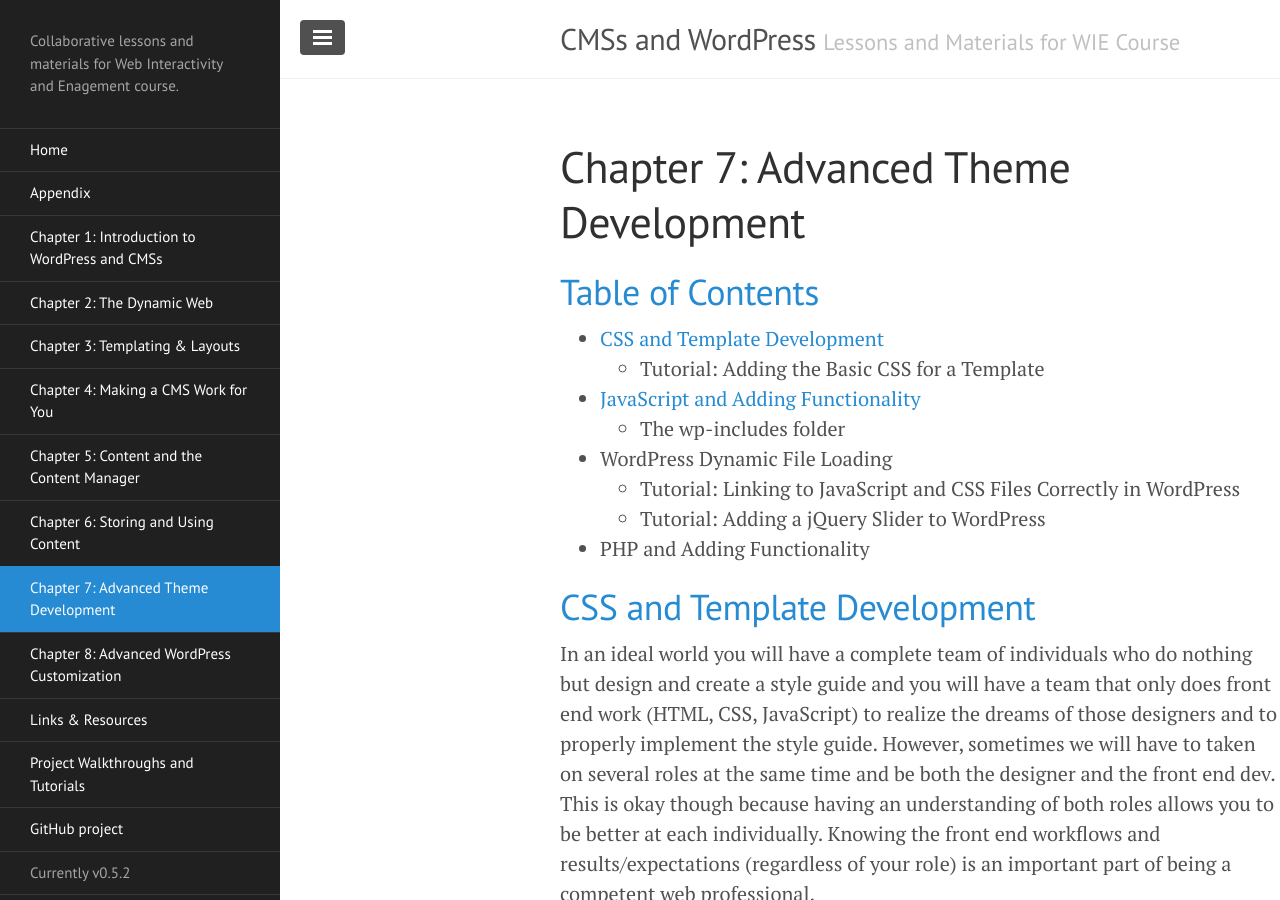
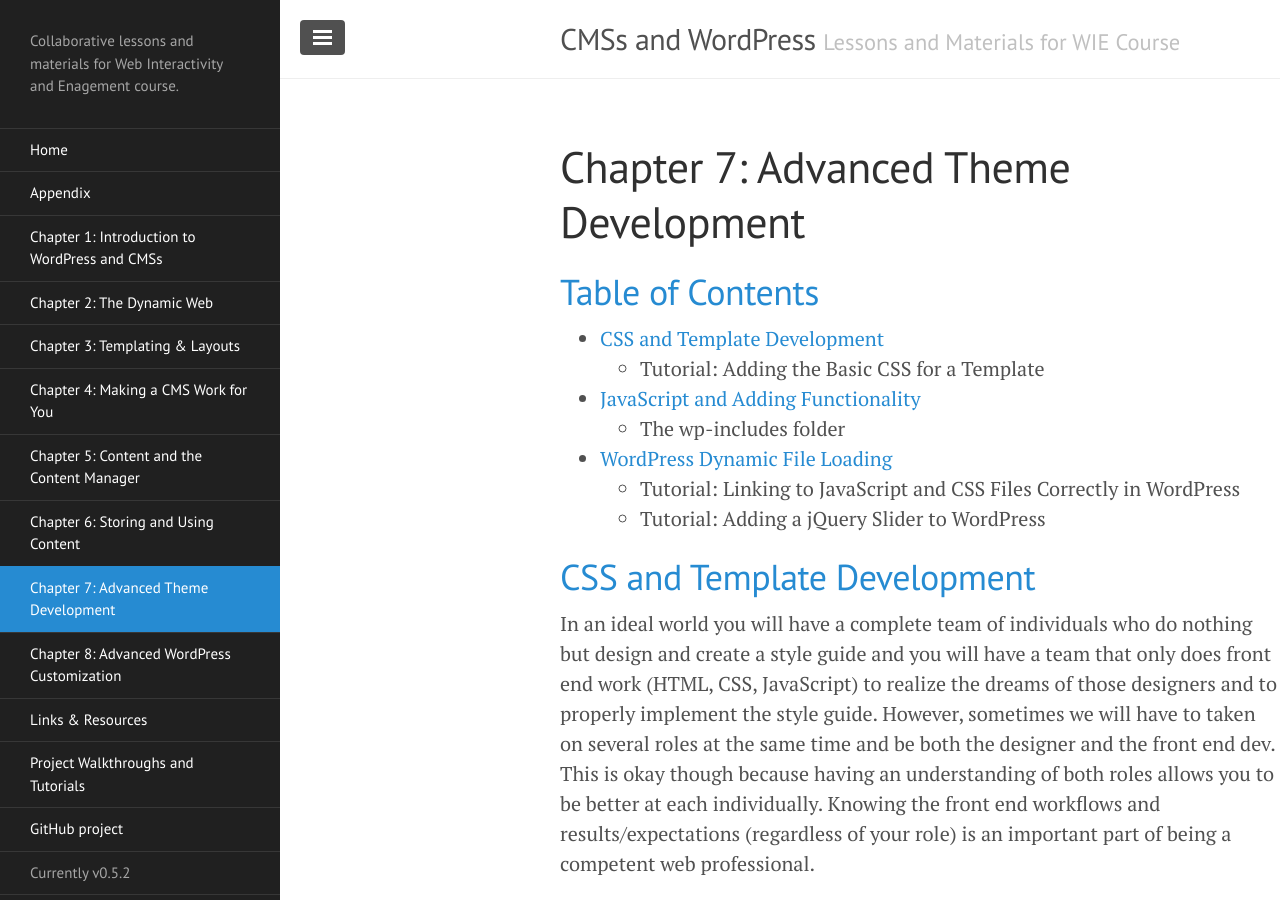
Before and after one commit to ahaywood/Web-Interactivity-and-Engagement, a Jekyll site: the page built from chapter-7/index.md, in a window 1280 px wide and 900 px high. Built offline with Jekyll 4.4.1, drawn with Linux system fonts in a browser that asks for light colours; Markdown is read by kramdown in place of the engine named in the settings.

Commit message:
Menu fixes

```diff
--- a/chapter-7/index.md
+++ b/chapter-7/index.md
@@ -9,12 +9,11 @@ title: Chapter 7&#58; Advanced Theme Development
     - Tutorial: Adding the Basic CSS for a Template
 - [JavaScript and Adding Functionality](#javascript-and-adding-functionality)
     - The wp-includes folder
-- WordPress Dynamic File Loading
+- [WordPress Dynamic File Loading]()
     - Tutorial: Linking to JavaScript and CSS Files Correctly in WordPress
     - Tutorial: Adding a jQuery Slider to WordPress
-- PHP and Adding Functionality
 
-## <a name="css-and-template-development">CSS and Template Development
+## <a name="css-and-template-development">CSS and Template Development</a>
 
 In an ideal world you will have a complete team of individuals who do nothing but design and create a style guide and you will have a team that only does front end work (HTML, CSS, JavaScript) to realize the dreams of those designers and to properly implement the style guide. However, sometimes we will have to taken on several roles at the same time and be both the designer and the front end dev. This is okay though because having an understanding of both roles allows you to be better at each individually. Knowing the front end workflows and results/expectations (regardless of your role) is an important part of being a competent web professional.
 
```
